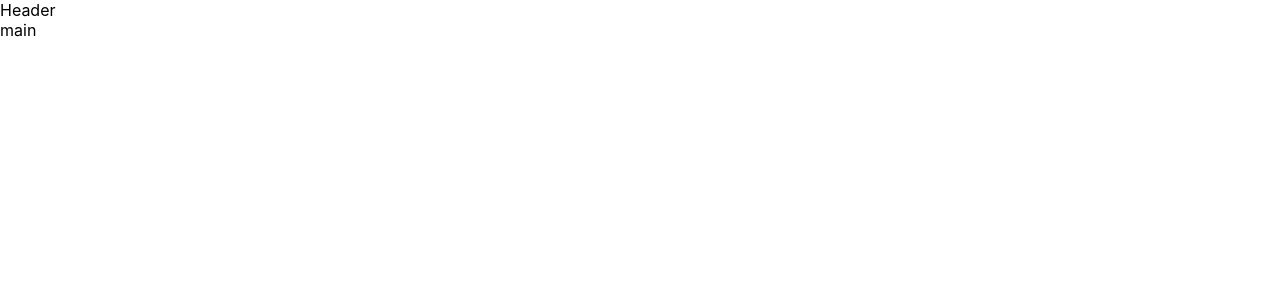
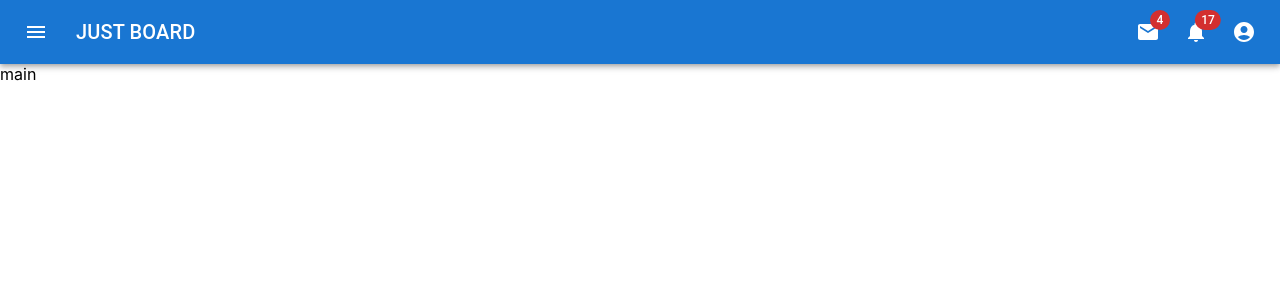
Before and after one commit to just-board/justboard-front, a React (Create React App) app: page / in a window 1280 px wide. Shown: the top 300 px of the page. Built offline with nearby package versions, Linux system fonts and the light colour scheme.

Commit message:
Chore: Add MUI icons and styles for the theme

```diff
--- a/package.json
+++ b/package.json
@@ -6,6 +6,8 @@
     "@emotion/react": "^11.10.4",
     "@emotion/styled": "^11.10.4",
     "@fontsource/roboto": "^4.5.8",
+    "@material-ui/styles": "^4.11.5",
+    "@mui/icons-material": "^5.10.9",
     "@mui/material": "^5.10.10",
     "@testing-library/jest-dom": "^5.14.1",
     "@testing-library/react": "^13.0.0",
--- a/src/component/Header.jsx
+++ b/src/component/Header.jsx
@@ -1,9 +1,235 @@
-import React from 'react'
+import React from 'react';
+import { styled, alpha } from '@mui/material/styles';
+import AppBar from '@mui/material/AppBar';
+import Box from '@mui/material/Box';
+import Toolbar from '@mui/material/Toolbar';
+import IconButton from '@mui/material/IconButton';
+import Typography from '@mui/material/Typography';
+import InputBase from '@mui/material/InputBase';
+import Badge from '@mui/material/Badge';
+import MenuItem from '@mui/material/MenuItem';
+import Menu from '@mui/material/Menu';
+import MenuIcon from '@mui/icons-material/Menu';
+import SearchIcon from '@mui/icons-material/Search';
+import AccountCircle from '@mui/icons-material/AccountCircle';
+import MailIcon from '@mui/icons-material/Mail';
+import NotificationsIcon from '@mui/icons-material/Notifications';
+import MoreIcon from '@mui/icons-material/MoreVert';
+
+const Search = styled('div')(({ theme }) => ({
+  position: 'relative',
+  borderRadius: theme.shape.borderRadius,
+  backgroundColor: alpha(theme.palette.common.white, 0.15),
+  '&:hover': {
+    backgroundColor: alpha(theme.palette.common.white, 0.25),
+  },
+  marginRight: theme.spacing(2),
+  marginLeft: 0,
+  width: '100%',
+  [theme.breakpoints.up('sm')]: {
+    marginLeft: theme.spacing(3),
+    width: 'auto',
+  },
+}));
+
+const SearchIconWrapper = styled('div')(({ theme }) => ({
+  padding: theme.spacing(0, 2),
+  height: '100%',
+  position: 'absolute',
+  pointerEvents: 'none',
+  display: 'flex',
+  alignItems: 'center',
+  justifyContent: 'center',
+}));
+
+const StyledInputBase = styled(InputBase)(({ theme }) => ({
+  color: 'inherit',
+  '& .MuiInputBase-input': {
+    padding: theme.spacing(1, 1, 1, 0),
+    // vertical padding + font size from searchIcon
+    paddingLeft: `calc(1em + ${theme.spacing(4)})`,
+    transition: theme.transitions.create('width'),
+    width: '100%',
+    [theme.breakpoints.up('md')]: {
+      width: '20ch',
+    },
+  },
+}));
 
 const Header = () => {
+  const [anchorEl, setAnchorEl] = React.useState(null);
+  const [mobileMoreAnchorEl, setMobileMoreAnchorEl] = React.useState(null);
+
+  const isMenuOpen = Boolean(anchorEl);
+  const isMobileMenuOpen = Boolean(mobileMoreAnchorEl);
+
+  const handleProfileMenuOpen = (event) => {
+    setAnchorEl(event.currentTarget);
+  };
+
+  const handleMobileMenuClose = () => {
+    setMobileMoreAnchorEl(null);
+  };
+
+  const handleMenuClose = () => {
+    setAnchorEl(null);
+    handleMobileMenuClose();
+  };
+
+  const handleMobileMenuOpen = (event) => {
+    setMobileMoreAnchorEl(event.currentTarget);
+  };
+
+  const menuId = 'primary-search-account-menu';
+  const renderMenu = (
+    <Menu
+      anchorEl={anchorEl}
+      anchorOrigin={{
+        vertical: 'top',
+        horizontal: 'right',
+      }}
+      id={menuId}
+      keepMounted
+      transformOrigin={{
+        vertical: 'top',
+        horizontal: 'right',
+      }}
+      open={isMenuOpen}
+      onClose={handleMenuClose}
+    >
+      <MenuItem onClick={handleMenuClose}>Profile</MenuItem>
+      <MenuItem onClick={handleMenuClose}>My Page</MenuItem>
+    </Menu>
+  );
+
+  const mobileMenuId = 'primary-search-account-menu-mobile';
+  const renderMobileMenu = (
+    <Menu
+      anchorEl={mobileMoreAnchorEl}
+      anchorOrigin={{
+        vertical: 'top',
+        horizontal: 'right',
+      }}
+      id={mobileMenuId}
+      keepMounted
+      transformOrigin={{
+        vertical: 'top',
+        horizontal: 'right',
+      }}
+      open={isMobileMenuOpen}
+      onClose={handleMobileMenuClose}
+    >
+      <MenuItem>
+        <IconButton size="large" aria-label="show 4 new mails" color="inherit">
+          <Badge badgeContent={4} color="error">
+            <MailIcon />
+          </Badge>
+        </IconButton>
+        <p>Messages</p>
+      </MenuItem>
+      <MenuItem>
+        <IconButton
+          size="large"
+          aria-label="show 17 new notifications"
+          color="inherit"
+        >
+          <Badge badgeContent={17} color="error">
+            <NotificationsIcon />
+          </Badge>
+        </IconButton>
+        <p>Notifications</p>
+      </MenuItem>
+      <MenuItem onClick={handleProfileMenuOpen}>
+        <IconButton
+          size="large"
+          aria-label="account of current user"
+          aria-controls="primary-search-account-menu"
+          aria-haspopup="true"
+          color="inherit"
+        >
+          <AccountCircle />
+        </IconButton>
+        <p>Profile</p>
+      </MenuItem>
+    </Menu>
+  );
+
   return (
-    <div>Header</div>
-  )
+    <Box sx={{ flexGrow: 1 }}>
+      <AppBar position="static">
+        <Toolbar>
+          <IconButton
+            size="large"
+            edge="start"
+            color="inherit"
+            aria-label="open drawer"
+            sx={{ mr: 2 }}
+          >
+            <MenuIcon />
+          </IconButton>
+          <Typography
+            variant="h6"
+            noWrap
+            component="div"
+            sx={{ display: { xs: 'none', sm: 'block' } }}
+          >
+            JUST BOARD
+          </Typography>
+          {/* <Search>
+            <SearchIconWrapper>
+              <SearchIcon />
+            </SearchIconWrapper>
+            <StyledInputBase
+              placeholder="Search…"
+              inputProps={{ 'aria-label': 'search' }}
+            />
+          </Search> */}
+          <Box sx={{ flexGrow: 1 }} />
+          <Box sx={{ display: { xs: 'none', md: 'flex' } }}>
+            <IconButton size="large" aria-label="show 4 new mails" color="inherit">
+              <Badge badgeContent={4} color="error">
+                <MailIcon />
+              </Badge>
+            </IconButton>
+            <IconButton
+              size="large"
+              aria-label="show 17 new notifications"
+              color="inherit"
+            >
+              <Badge badgeContent={17} color="error">
+                <NotificationsIcon />
+              </Badge>
+            </IconButton>
+            <IconButton
+              size="large"
+              edge="end"
+              aria-label="account of current user"
+              aria-controls={menuId}
+              aria-haspopup="true"
+              onClick={handleProfileMenuOpen}
+              color="inherit"
+            >
+              <AccountCircle />
+            </IconButton>
+          </Box>
+          <Box sx={{ display: { xs: 'flex', md: 'none' } }}>
+            <IconButton
+              size="large"
+              aria-label="show more"
+              aria-controls={mobileMenuId}
+              aria-haspopup="true"
+              onClick={handleMobileMenuOpen}
+              color="inherit"
+            >
+              <MoreIcon />
+            </IconButton>
+          </Box>
+        </Toolbar>
+      </AppBar>
+      {renderMobileMenu}
+      {renderMenu}
+    </Box>
+  );
 }
 
 export default Header
```
Also changed, not shown: 2 other files (tests, documents, lock files or other folders).
